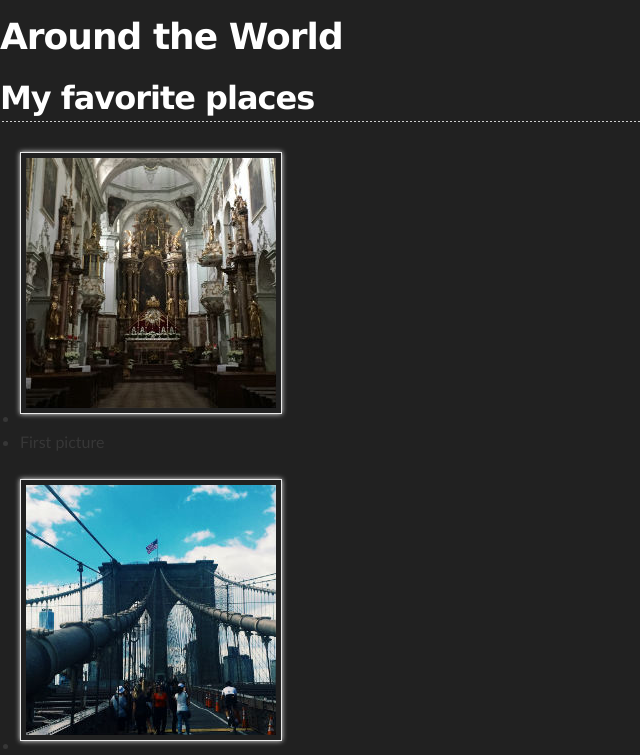
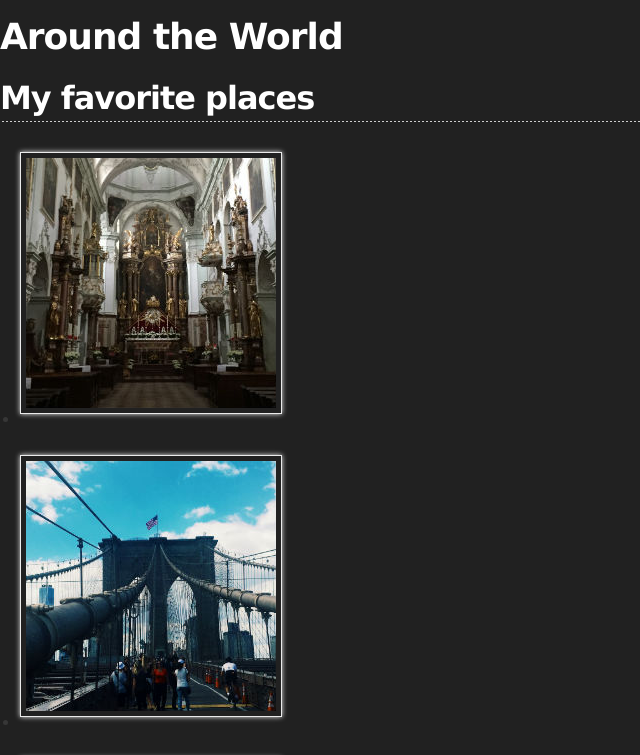
Before and after one commit to samanthahindes/custom-image-gallery2, a plain HTML site: page index.html in a window 1280 px wide. Shown: the top 755 px of the page, without its empty margins (0-640 px from the left). Drawn offline with Linux system fonts and the light colour scheme.

Commit message:
Update index.html

```diff
--- a/index.html
+++ b/index.html
@@ -96,7 +96,6 @@
       <section class="gallery">
         <ul class="imageGallery">
           <li><a href="#img1" rel="modal:open"><img src="images/thumbnails/austriachurchthumb.jpg"></a></li>
-          <li>First picture</li>
         </ul>
         <ul class="imageGallery">
           <li><a href="#img2" rel="modal:open"><img src="images/thumbnails/brooklynbridgethumb.jpg"></a></li>
```
